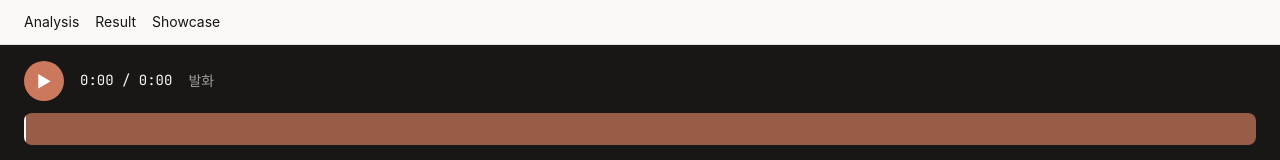
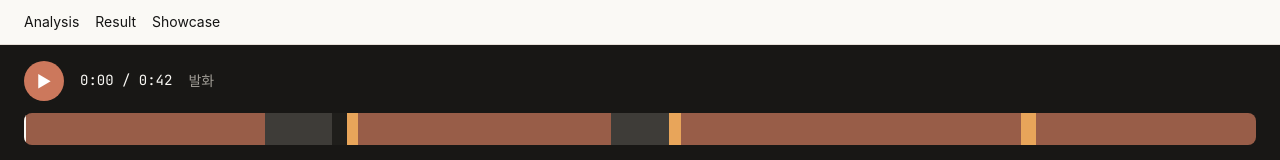
Before and after one commit to Parapara-Sejong/speech-mirror, a React (Vite) app in the folder frontend/: page /result in a window 1280 px wide. Shown: the top 160 px of the page. Built offline with nearby package versions, Linux system fonts and the light colour scheme; no server answers; a web font is replaced by a local one.

Commit message:
fix : 오디오 미로딩 시 타임라인 길이 폴백으로 구간·플레이헤드 정상 표시 #7

```diff
--- a/frontend/src/components/result/AudioTimelinePlayer.tsx
+++ b/frontend/src/components/result/AudioTimelinePlayer.tsx
@@ -19,6 +19,10 @@ export function AudioTimelinePlayer({ audioUrl, timeline }: Props) {
   const [duration, setDuration] = useState(0);
   const [playing, setPlaying] = useState(false);
 
+  // 오디오 메타데이터(duration)가 없으면 타임라인 마지막 구간 끝을 길이로 폴백.
+  // 샘플 음성이 없어도 발화/침묵/필러 구간·플레이헤드가 올바른 비율로 보이게 한다.
+  const timelineEnd = timeline.length > 0 ? timeline[timeline.length - 1].end : 0;
+  const totalDuration = duration || timelineEnd;
   const current = segmentAtTime(timeline, currentTime);
 
   function toggle() {
@@ -46,7 +50,7 @@ export function AudioTimelinePlayer({ audioUrl, timeline }: Props) {
           {playing ? '❚❚' : '▶'}
         </button>
         <span className="font-mono text-body-sm tabular-nums">
-          {formatTime(currentTime)} / {formatTime(duration)}
+          {formatTime(currentTime)} / {formatTime(totalDuration)}
         </span>
         <span className="text-body-sm text-on-dark-soft">
           {current
@@ -58,7 +62,7 @@ export function AudioTimelinePlayer({ audioUrl, timeline }: Props) {
       </div>
       <TimelineTrack
         timeline={timeline}
-        duration={duration}
+        duration={totalDuration}
         currentTime={currentTime}
         onSeek={seek}
       />
```
